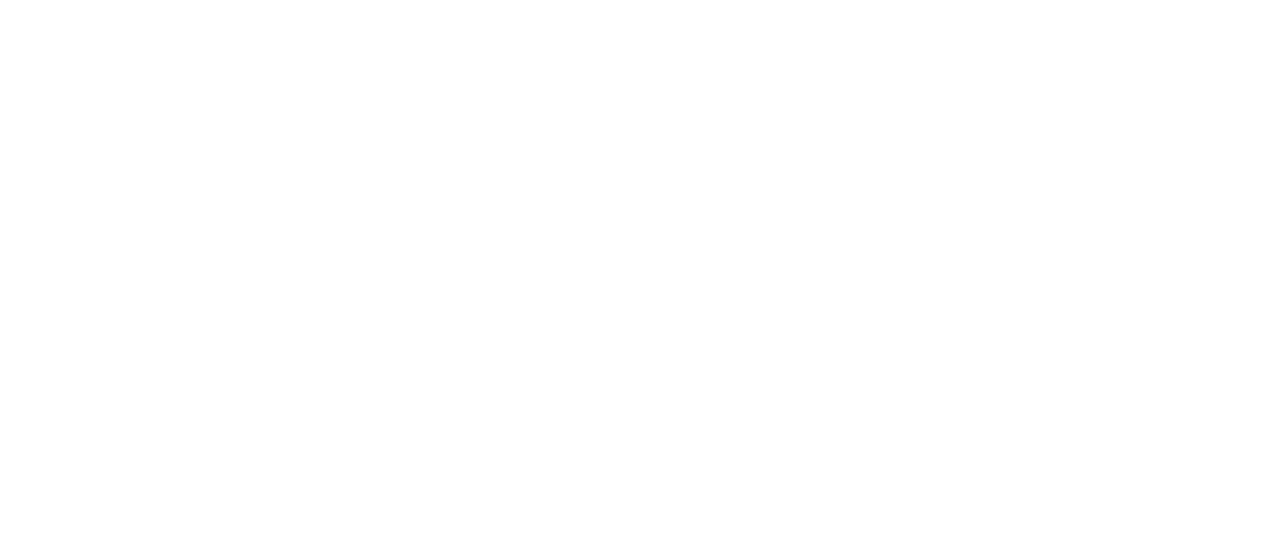
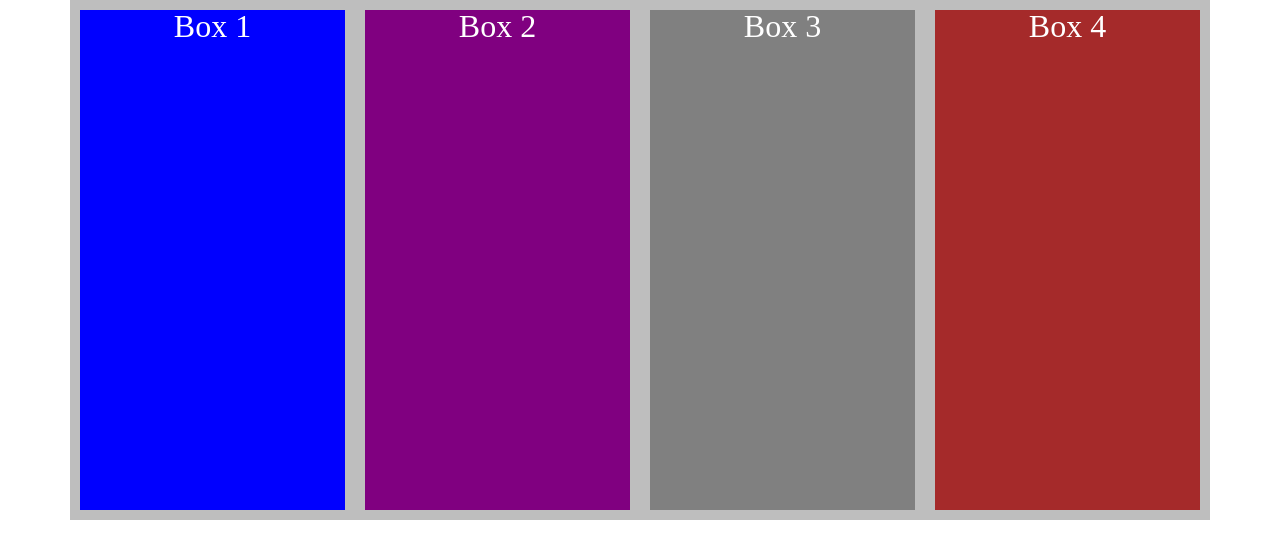
Before and after one commit to jmillermedia/miller_j_project4, a plain HTML site: page index.html in a window 1280 px wide. Drawn offline with Linux system fonts and the light colour scheme.

Commit message:
Project Complete!

```diff
--- a/css/main.css
+++ b/css/main.css
@@ -3,3 +3,70 @@
 .hidden {
 	display: none;
 }
+
+.container {
+
+	max-width: 1140px;
+	margin: 0 auto;
+	background-color: rgb(190, 190, 190);
+}
+
+#mediaQuery {
+	color: white;
+	font-size: 32px;
+	display: flex;
+	flex-direction: column;
+	justify-content: space-around;
+	text-align: center;
+}
+
+.boxClass {
+	height: 500px;
+	margin: 10px;
+}
+
+#box1 {
+	background-color: pink;
+	flex-grow: 1;
+}
+
+#box2 {
+	background-color: red;
+	flex-grow: 1;
+}
+
+#box3 {
+	background-color: grey;
+	flex-grow: 1;
+}
+
+#box4 {
+	background-color: brown;
+	flex-grow: 1;
+}
+
+#box3, #box4 {
+	display: none;
+}
+
+@media screen and (min-width: 641px) {
+	#mediaQuery {
+		flex-direction: row;
+	}
+
+	#box1 {
+		background-color: blue;
+	}
+
+	#box2 {
+		background-color: purple;
+	}
+
+	#box3, #box4 {
+		display: unset;
+	}
+}
+
+@media screen and (max-width: 1140px) {
+	/* here just to display the media query in the inspect portion of Chrome */
+}
--- a/index.html
+++ b/index.html
@@ -5,11 +5,19 @@
 	<meta charset="utf-8">
 	<!-- in mobile set zoom level to 100%, set size to equal device width -->
 	<meta name="viewport" content="initial-scale.1.0, width=device-width">
-	<title>Webpage Template</title>
+	<title>Media Queries!</title>
 	<link rel="stylesheet" type="text/css" href="css/reset.css">
 	<link rel="stylesheet" type="text/css" href="css/main.css">
 </head>
 <body>
+	<main class="container">
+		<section id="mediaQuery">
+			<div id="box1" class="boxClass">Box 1</div>
+			<div id="box2" class="boxClass">Box 2</div>
+			<div id="box3" class="boxClass">Box 3</div>
+			<div id="box4" class="boxClass">Box 4</div>
+		</section>
+	</main> <!-- closing tag for main container -->
 
 	<script src="js/main.js"></script>
 </body>
```
Also changed, not shown: images/readmeBanner.jpg (added), 2 other files.
